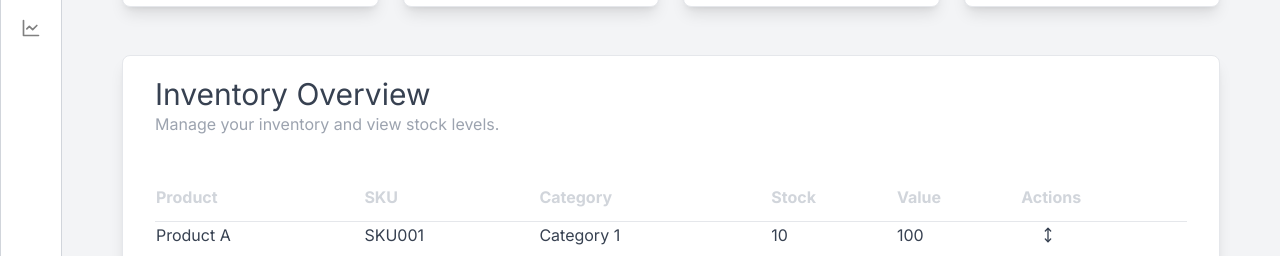
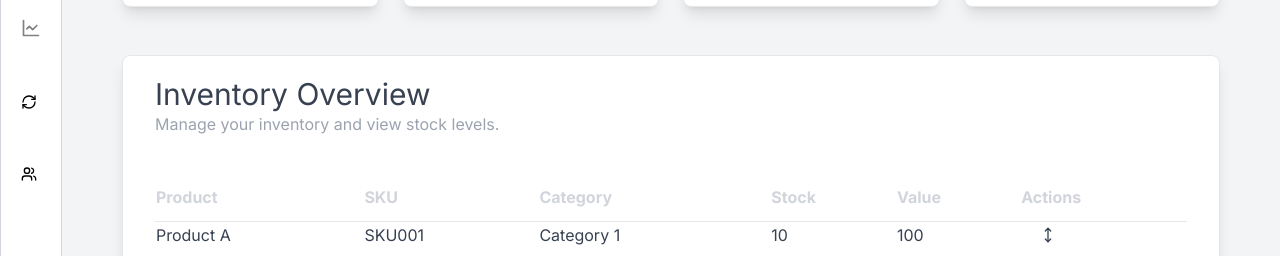
Before and after one commit to frankgimeno3/plinium-stocks, a Next.js app: page / in a window 1280 px wide. Shown: the part 319-575 px from the top of the page. Built offline with nearby package versions, Linux system fonts and the light colour scheme.

Commit message:
añado 2 elems a nav

```diff
--- a/src/app/components/NavWebLogged.tsx
+++ b/src/app/components/NavWebLogged.tsx
@@ -44,6 +44,16 @@ const NavWebLogged: FC<NavWebLoggedProps> = ({ }) => {
                             stroke-linejoin="round" className="h-5 w-5"><path d="M3 3v18h18"></path><path d="m19 9-5 5-4-4-3 3"></path></svg>
                     </Link>
                 </div>
+                <div className='mx-3 my-1'>
+                    <Link className='m-5' href={'/turnover'} >
+                    <svg data-id="83" xmlns="http://www.w3.org/2000/svg" width="24" height="24" viewBox="0 0 24 24" fill="none" stroke="currentColor" stroke-width="2" stroke-linecap="round" stroke-linejoin="round" className="w-4 h-4 text-muted-foreground"><path d="M3 12a9 9 0 0 1 9-9 9.75 9.75 0 0 1 6.74 2.74L21 8"></path><path d="M21 3v5h-5"></path><path d="M21 12a9 9 0 0 1-9 9 9.75 9.75 0 0 1-6.74-2.74L3 16"></path><path d="M8 16H3v5"></path></svg>
+                    </Link>
+                </div>
+                <div className='mx-3 my-1'>
+                    <Link className='m-5' href={'/peoplehub'} >
+                    <svg data-id="97" xmlns="http://www.w3.org/2000/svg" width="24" height="24" viewBox="0 0 24 24" fill="none" stroke="currentColor" stroke-width="2" stroke-linecap="round" stroke-linejoin="round" className="w-4 h-4 text-muted-foreground"><path d="M16 21v-2a4 4 0 0 0-4-4H6a4 4 0 0 0-4 4v2"></path><circle cx="9" cy="7" r="4"></circle><path d="M22 21v-2a4 4 0 0 0-3-3.87"></path><path d="M16 3.13a4 4 0 0 1 0 7.75"></path></svg>
+                    </Link>
+                </div>
             </div>
             <Link className='m-5' href={'/settings'}>
                 <svg data-id="11" xmlns="http://www.w3.org/2000/svg" width="24" height="24" viewBox="0 0 24 24" fill="none" stroke="gray" stroke-width="2" stroke-linecap="round"
```
